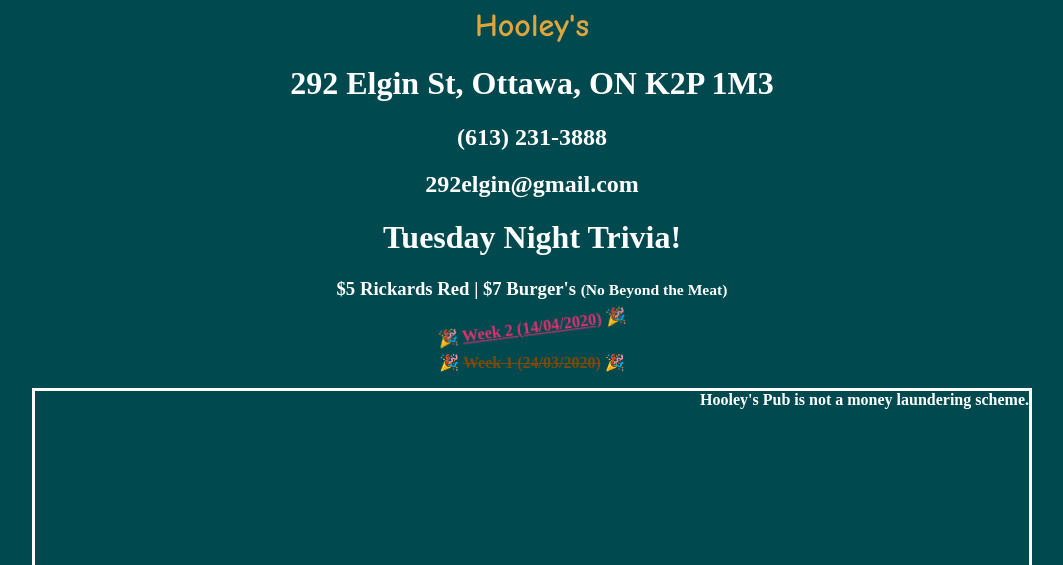
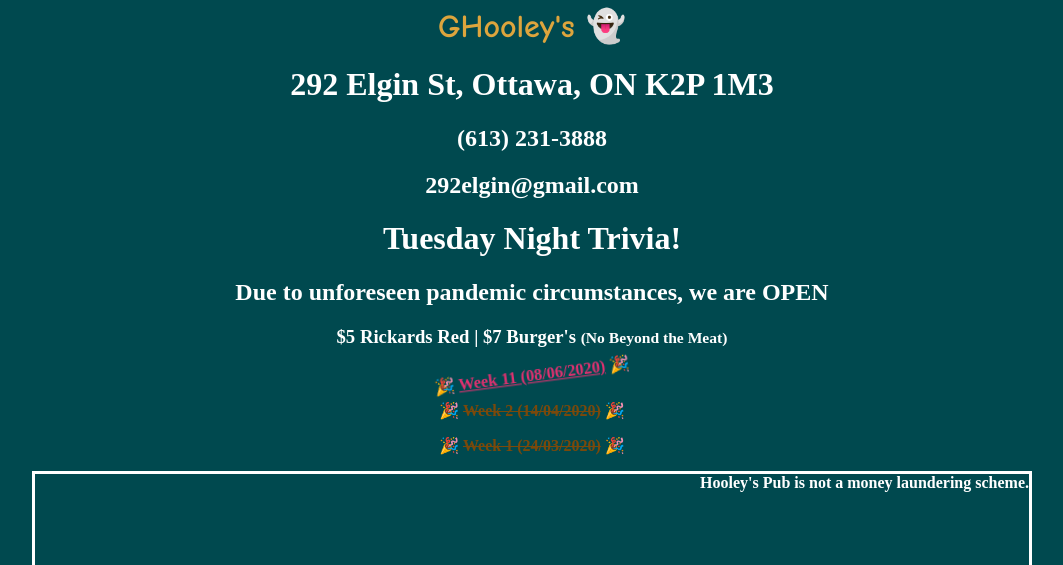
Before and after one commit to krispenney/trivia-as-a-service, a plain HTML site: page index.html in a window 1280 px wide. Shown: the part 235-800 px from the top of the page, without its empty margins (108-1171 px from the left). Drawn offline with Linux system fonts and the light colour scheme.

Commit message:
add week 11 link

```diff
--- a/index.html
+++ b/index.html
@@ -7,7 +7,7 @@
   <body>
     <div class='logo'>
       <img src='hooleys-logo.png' />
-      <h1>Hooley's</h1>
+      <h1>GHooley's 👻</h1>
     </div>
 
     <h1>292 Elgin St, Ottawa, ON K2P 1M3</h1>
@@ -15,9 +15,11 @@
     <h2>292elgin@gmail.com</h2>
 
     <h1>Tuesday Night Trivia!</h1>
+    <h2>Due to unforeseen pandemic circumstances, we are OPEN</h2>
     <h3>$5 Rickards Red | $7 Burger's <small>(No Beyond the Meat)</small></h3>
 
-    <p class='ugly-spinner'>🎉 <a href='https://docs.google.com/document/d/1Xc97opq4QHzK0o_hYDG6au-r6nrj64ZBJ-T-xQBfVr4/edit?usp=sharing'>Week 2 (14/04/2020)</a> 🎉</p>
+    <p class='ugly-spinner'>🎉 <a href='https://docs.google.com/document/d/1FU_6WgKlQHoiQcBTn4OsG7zggHRZ8KNZT6pnjE15a0E/edit?usp=sharing'>Week 11 (08/06/2020)</a> 🎉</p>
+    <p class='past-trivia'>🎉 <a href='https://docs.google.com/document/d/1Xc97opq4QHzK0o_hYDG6au-r6nrj64ZBJ-T-xQBfVr4/edit?usp=sharing'>Week 2 (14/04/2020)</a> 🎉</p>
     <p class='past-trivia'>🎉 <a href='https://docs.google.com/document/d/1wsB3hGuSL2BOA9a914KsiZc99dodw5vRcOYV6l0zTOI/edit?usp=sharing'>Week 1 (24/03/2020)</a> 🎉</p>
 
     <marquee direction="down" height="200" behavior="alternate" style="border:solid">
```
